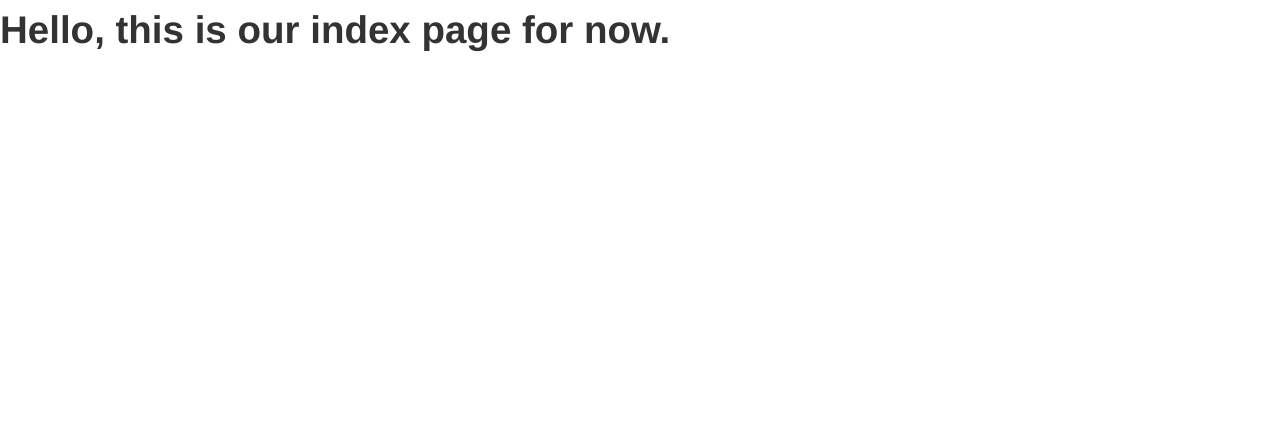
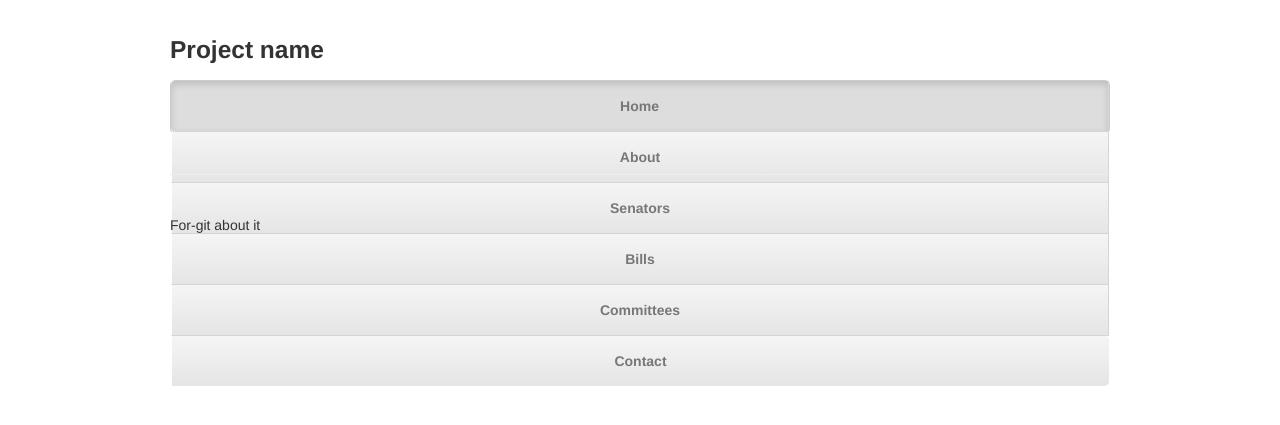
Before and after one commit to Jkettler/cs373-idb, a Django app: page / in a window 1280 px wide. Shown: the top 425 px of the page. Run offline with Django 3.2, Linux system fonts and the light colour scheme; some libraries are stand-ins or nearby versions.

Commit message:
fixing css of index

```diff
--- /dev/null
+++ b/idb/static/css/justified-nav.css
@@ -0,0 +1,88 @@
+body {
+  padding-top: 20px;
+}
+
+.footer {
+  padding-top: 40px;
+  padding-bottom: 40px;
+  margin-top: 40px;
+  border-top: 1px solid #eee;
+}
+
+/* Main marketing message and sign up button */
+.jumbotron {
+  text-align: center;
+  background-color: transparent;
+}
+.jumbotron .btn {
+  padding: 14px 24px;
+  font-size: 21px;
+}
+
+/* Customize the nav-justified links to be fill the entire space of the .navbar */
+
+.nav-justified {
+  background-color: #eee;
+  border: 1px solid #ccc;
+  border-radius: 5px;
+}
+.nav-justified > li > a {
+  padding-top: 15px;
+  padding-bottom: 15px;
+  margin-bottom: 0;
+  font-weight: bold;
+  color: #777;
+  text-align: center;
+  background-color: #e5e5e5; /* Old browsers */
+  background-image:    -moz-linear-gradient(top, #f5f5f5 0%, #e5e5e5 100%); /* FF3.6+ */
+  background-image: -webkit-gradient(linear, left top, left bottom, color-stop(0%,#f5f5f5), color-stop(100%,#e5e5e5)); /* Chrome,Safari4+ */
+  background-image: -webkit-linear-gradient(top, #f5f5f5 0%,#e5e5e5 100%); /* Chrome 10+,Safari 5.1+ */
+  background-image:      -o-linear-gradient(top, #f5f5f5 0%,#e5e5e5 100%); /* Opera 11.10+ */
+  background-image:         linear-gradient(top, #f5f5f5 0%,#e5e5e5 100%); /* W3C */
+  filter: progid:DXImageTransform.Microsoft.gradient( startColorstr='#f5f5f5', endColorstr='#e5e5e5',GradientType=0 ); /* IE6-9 */
+  background-repeat: repeat-x; /* Repeat the gradient */
+  border-bottom: 1px solid #d5d5d5;
+}
+.nav-justified > .active > a,
+.nav-justified > .active > a:hover,
+.nav-justified > .active > a:focus {
+  background-color: #ddd;
+  background-image: none;
+  box-shadow: inset 0 3px 7px rgba(0,0,0,.15);
+}
+.nav-justified > li:first-child > a {
+  border-radius: 5px 5px 0 0;
+}
+.nav-justified > li:last-child > a {
+  border-bottom: 0;
+  border-radius: 0 0 5px 5px;
+}
+
+@media (min-width: 768px) {
+  .nav-justified {
+    max-height: 52px;
+  }
+  .nav-justified > li > a {
+    border-right: 1px solid #d5d5d5;
+    border-left: 1px solid #fff;
+  }
+  .nav-justified > li:first-child > a {
+    border-left: 0;
+    border-radius: 5px 0 0 5px;
+  }
+  .nav-justified > li:last-child > a {
+    border-right: 0;
+    border-radius: 0 5px 5px 0;
+  }
+}
+
+/* Responsive: Portrait tablets and up */
+@media screen and (min-width: 768px) {
+  /* Remove the padding we set earlier */
+  .masthead,
+  .marketing,
+  .footer {
+    padding-right: 0;
+    padding-left: 0;
+  }
+}
--- a/idb/templates/index.html
+++ b/idb/templates/index.html
@@ -1,14 +1,64 @@
 <!DOCTYPE html>
-    <html>
+<html lang="en">
   <head>
-    <title>Bootstrap 101 Template</title>
-    <meta name="viewport" content="width=device-width, initial-scale=1.0">
-    <!-- Bootstrap -->
-    <link href="css/bootstrap.min.css" rel="stylesheet" media="screen">
+    <meta charset="utf-8">
+    <meta http-equiv="X-UA-Compatible" content="IE=edge">
+    <meta name="viewport" content="width=device-width, initial-scale=1">
+    <meta name="description" content="">
+    <meta name="author" content="">
+
+    {% load staticfiles %}
+
+    <link rel="shortcut icon" href="{% static 'img/favicon.ico' %}">
+
+    <title>Justified Nav Template for Bootstrap</title>
+
+    <!-- Bootstrap core CSS -->
+    <link href="{% static 'css/bootstrap.min.css' %}" rel="stylesheet">
+
+    <!-- Custom styles for this template -->
+    <link href="{% static 'css/justified-nav.css' %}" rel="stylesheet">
+
+    <!-- Just for debugging purposes. Don't actually copy this line! -->
+    <!--[if lt IE 9]><script src="../../assets/js/ie8-responsive-file-warning.js"></script><![endif]-->
+
+    <!-- HTML5 shim and Respond.js IE8 support of HTML5 elements and media queries -->
+    <!--[if lt IE 9]>
+      <script src="https://oss.maxcdn.com/libs/html5shiv/3.7.0/html5shiv.js"></script>
+      <script src="https://oss.maxcdn.com/libs/respond.js/1.4.2/respond.min.js"></script>
+    <![endif]-->
   </head>
+
   <body>
-    <h1>Hello, this is our index page for now.</h1>
-    <script src="http://code.jquery.com/jquery.js"></script>
-    <script src="js/bootstrap.min.js"></script>
+
+    <div class="container">
+
+      <div class="masthead">
+        <h3 class="text-muted">Project name</h3>
+        <ul class="nav nav-justified">
+          <li class="active"><a href="#">Home</a></li>
+          <li><a href="#">About</a></li>
+          <li><a href="#">Senators</a></li>
+          <li><a href="#">Bills</a></li>
+          <li><a href="#">Committees</a></li>
+          <li><a href="#">Contact</a></li>
+        </ul>
+      </div>
+
+      <!-- Site footer -->
+      <div class="footer">
+        <p>For-git about it</p>
+      </div>
+
+    </div> <!-- /container -->
+
+
+    <!-- Bootstrap core JavaScript
+    ================================================== -->
+    <!-- Placed at the end of the document so the pages load faster -->
+    <script src="https://ajax.googleapis.com/ajax/libs/jquery/1.11.0/jquery.min.js"></script>
+    <!-- Include all compiled plugins (below), or include individual files as needed -->
+    <script src="{% static 'js/bootstrap.min.js' %}"></script>
+
   </body>
 </html>
```
Also changed, not shown: idb/static/css/bootstrap-responsive.css (renamed from idb/templates/css/bootstrap-responsive.css), idb/static/css/bootstrap-responsive.min.css (renamed from idb/templates/css/bootstrap-responsive.min.css), idb/static/css/bootstrap.css (renamed from idb/templates/css/bootstrap.css), idb/static/css/bootstrap.min.css (renamed from idb/templates/css/bootstrap.min.css), idb/static/img/favicon.ico (added), idb/static/img/glyphicons-halflings-white.png (renamed from idb/templates/img/glyphicons-halflings-white.png), idb/static/img/glyphicons-halflings.png (renamed from idb/templates/img/glyphicons-halflings.png), idb/static/js/bootstrap.js (renamed from idb/templates/js/bootstrap.js), idb/static/js/bootstrap.min.js (renamed from idb/templates/js/bootstrap.min.js). Lines whose indentation alone changed are shown as unchanged.
